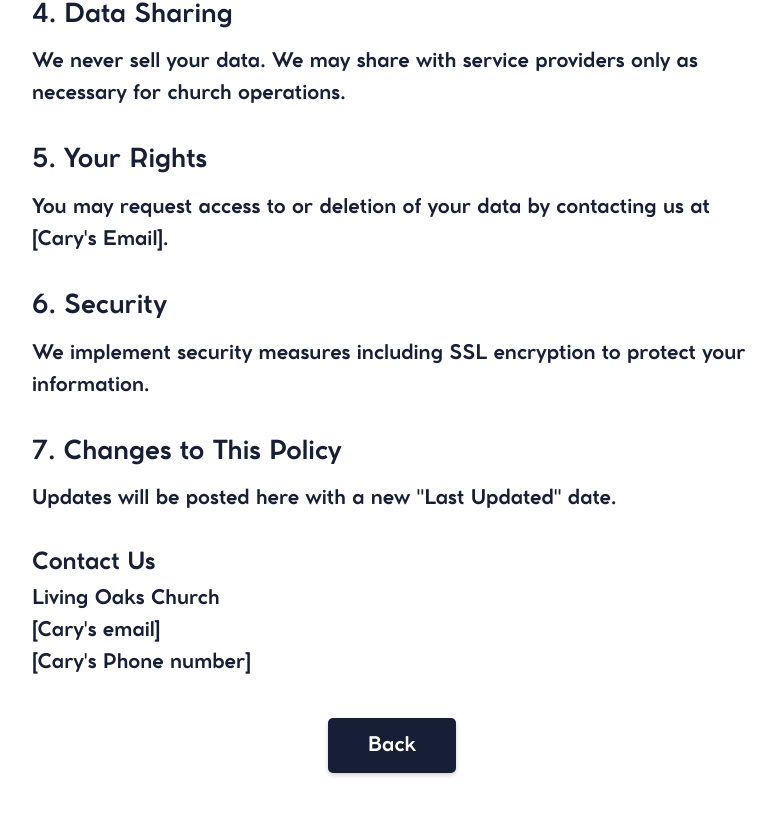
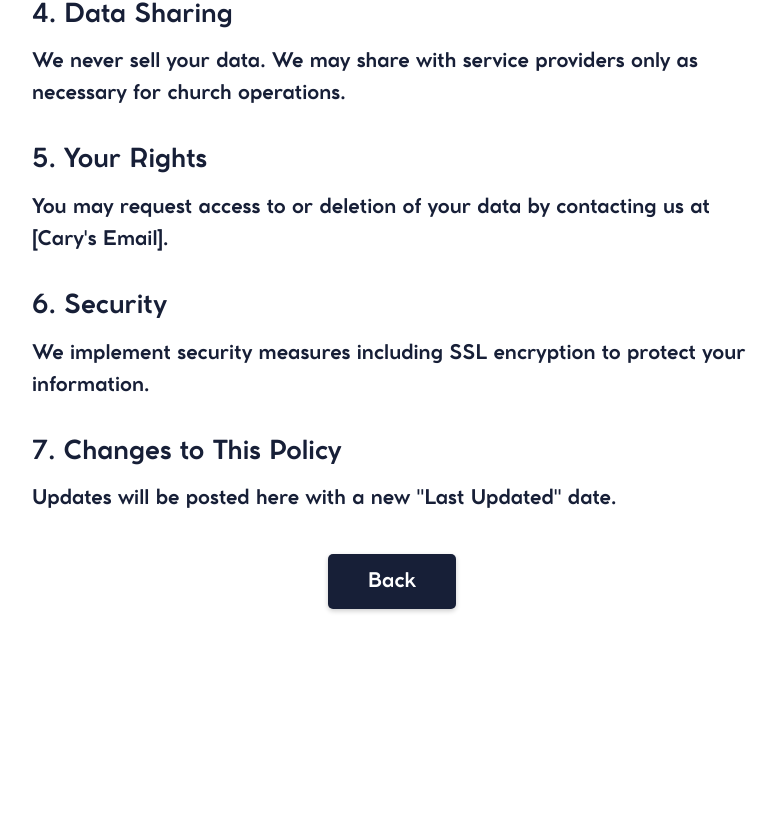
Before and after one commit to Mitsananikone/loc-all, a Next.js app: page /footer/privacy-policy in a window 1280 px wide. Shown: the part 797-1612 px from the top of the page, without its empty margins (248-1024 px from the left). After the commit the page ends 1526 px from the top, so only its background shows below. Built offline with nearby package versions, Linux system fonts and the light colour scheme.

Commit message:
Removed <h3> Contact Us </h3>

```diff
--- a/pages/footer/footer.module.css
+++ b/pages/footer/footer.module.css
@@ -109,7 +109,7 @@
     width: 130px; /* Fixed width for alignment */
     text-decoration: none;
     margin-right: 1rem; /* Space between name and time */
-    font-size: 0.6rem;
+
   }
 
 
--- a/pages/footer/privacy-policy.jsx
+++ b/pages/footer/privacy-policy.jsx
@@ -64,12 +64,7 @@ const PrivacyPolicy = () => {
         <p>Updates will be posted here with a new "Last Updated" date.</p>
       </section>
 
-      <div className={styles.contactSection}>
-        <h3>Contact Us</h3>
-        <p> Living Oaks Church<br />
-        [Cary's email]<br />
-        [Cary's Phone number]</p>
-      </div>
+
 
      <div className={styles.backButtonContainer}>
      <button
```
